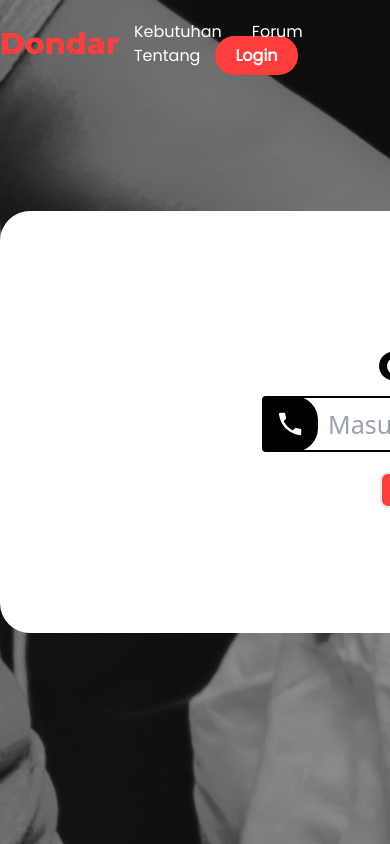
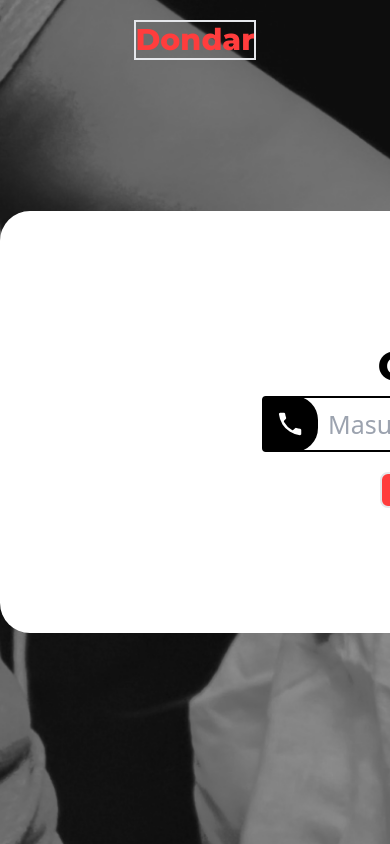
Before and after one commit to HaiPigGi/Donor_Darah__Laravel-API-FONNTE, a Next.js app in the folder my-app/: page /Login/OTP in a window 390 px wide. Shown: the top 844 px of the page. Built offline with nearby package versions, Linux system fonts and the light colour scheme.

Commit message:
new update

```diff
--- a/my-app/src/_components/navbar.js
+++ b/my-app/src/_components/navbar.js
@@ -37,44 +37,47 @@ export default function Navbar(props) {
 
 
   return (
-    <nav className="absolute top-0 w-[100%] z-50">
-      <div className="container mx-auto flex py-5 items-center justify-between">
-        <div id="brand">
+    <nav className="absolute top-0 w-full z-50">
+       <div className="md:container mx-auto flex flex-col md:flex-row py-5 items-center justify-start   md:justify-between">
+        <div id="brand" className="mb-4 md:mb-0 border-2">
           <a href="/" className="text-red text-3xl font-black font-Title">
             Dondar
           </a>
         </div>
         <div
           id="items"
-          className={["font-Subtitle font-regular", props.itemsColor].join(
+          className={["font-Subtitle font-regular md:visible collapse", props.itemsColor].join(
             " "
           )}
         >
           <a
             href="/FormPengajuan"
-            className="px-[15px] py-[15px] relative after:absolute hover:after:border-b-2 after:border-red after:w-full after:h-full after:left-0 after:bottom-0"
+            className="px-4 py-2 hover:border-b-2 border-red hover:text-red"
           >
             Kebutuhan
           </a>
           <a
             href="/forum"
-            className="px-[15px] py-[15px] relative after:absolute hover:after:border-b-2 after:border-red after:w-full after:h-full after:left-0 after:bottom-0"
+            className="px-4 py-2 hover:border-b-2 border-red hover:text-red"
           >
             Forum
           </a>
           <a
             href=""
-            className="px-[15px] py-[15px] relative after:absolute hover:after:border-b-2 after:border-red after:w-full after:h-full after:left-0 after:bottom-0"
+            className="px-4 py-2 hover:border-b-2 border-red hover:text-red"
           >
             Tentang
           </a>
           {userId ? (
-            // Render Logout button or whatever you need for logged-in state
-            <button onClick={handleLogout}>Logout</button>
+            <button
+              onClick={handleLogout}
+              className="px-4 py-2 bg-red text-white font-bold rounded-full ml-4"
+            >
+              Logout
+            </button>
           ) : (
-            // Render Login button or whatever you need for logged-out state
             <Link href="/Login" passHref legacyBehavior>
-              <a className="px-[20px] py-2 bg-red text-white font-bold rounded-full">
+              <a className="px-4 py-2 bg-red text-white font-bold rounded-full ml-4">
                 Login
               </a>
             </Link>
--- a/my-app/src/app/(pages)/Dashboard/ArticleSection.jsx
+++ b/my-app/src/app/(pages)/Dashboard/ArticleSection.jsx
@@ -8,7 +8,7 @@ export default function ArticleSection(){
 
     return(
         <section className="bg-white h[45rem] p-5">
-            <div className="container mx-auto">
+            <div className="cmd:ontainer mx-auto">
                 <h1 className="text-5xl font-Title text-center">Artikel</h1>
                 <div className="overflow-x-auto grid grid-flow-col grid-row-2 gap-4 py-10 items-center h-[40rem]">
                     <Card  />
--- a/my-app/src/app/(pages)/Dashboard/HeroSection.jsx
+++ b/my-app/src/app/(pages)/Dashboard/HeroSection.jsx
@@ -2,14 +2,14 @@ import Navbar from "@/_components/navbar";
 
 export default function HeroSection(){
     return(
-        <section className="bg-hero-bg bg-no-repeat bg-cover">
+        <section className="bg-hero-bg bg-no-repeat bg-cover w-[100%] border border-black ">
 
             <Navbar itemsColor="text-white"/>
             <div className="w-full h-screen overflow-hidden relative z-20 backdrop-blur-sm">
-            <div className="container mx-auto w-full h-full flex justify-end items-center">
-                <span>
-                <h1 className="text-red font-Title text-[40px] text-right">Setetes darah berguna <br/> untuk mereka</h1>
-                <h4 className="text-white font-Title text-[25px] text-right font-light">segera donorkan<br/> darah anda</h4>
+            <div className="container mx-auto w-full h-full flex justify-center md:justify-end items-center  md:items-center">
+                <span className="">
+                <h1 className="text-red font-Title text-[35px] md:text-[40px] text-center md:text-right">Setetes darah berguna <br/> untuk mereka</h1>
+                <h4 className="text-white font-Title text-[25px] md:text-[30px] text-center md:text-right font-light">segera donorkan<br/> darah anda</h4>
                 </span>
             </div>
             </div>
--- a/my-app/src/app/(pages)/Dashboard/InfomasiPendonorSection.jsx
+++ b/my-app/src/app/(pages)/Dashboard/InfomasiPendonorSection.jsx
@@ -2,8 +2,8 @@ import Map from "@/_components/Map";
 
 export default function InformasiPendonorSection(){
     return(
-      <section className="w-full h-screen flex items-center">
-        <div className="container mx-auto">
+      <section className="w-full h-screen flex items-center w-[100%]">
+        <div className="md:container mx-auto">
           <h1 className="text-center font-Title text-3xl my-5">Informasi Pendonor</h1>
           <div className="w-full h-[35rem] p-5 bg-red rounded-3xl">
             <Map/>
--- a/my-app/src/app/(pages)/Dashboard/TutorialSingkatSection.jsx
+++ b/my-app/src/app/(pages)/Dashboard/TutorialSingkatSection.jsx
@@ -26,8 +26,8 @@ export default function TutorialSingkatSection() {
 
       }
       return(
-        <section className="w-full h-screen flex items-center">
-            <div className="container mx-auto my-auto">
+        <section className="w-full h-screen flex items-center w-[100%] border overflow-hidden">
+            <div className="md:container mx-auto my-auto">
               <roleContext.Provider value={category}>
                 <roleDispatchContext.Provider value={dispatch}>
                   <div className="flex items-center mb-14">
--- a/my-app/src/app/(pages)/Dashboard/page.jsx
+++ b/my-app/src/app/(pages)/Dashboard/page.jsx
@@ -39,8 +39,9 @@ export default function Dashboard() {
   ];
 
   return (
+    <div className='w-[100%] border border-red overflow-x-hidden'>
       <DashboardLayout>
-      <div>
+        {/* <div>
           {loading ? (
             <Loading progress={progress} />
           ) : (
@@ -50,7 +51,13 @@ export default function Dashboard() {
               </React.Fragment>
               ))
               )}
+            </div> */}
+        <HeroSection />
+      <TutorialSingkatSection />
+      <InformasiPendonorSection />
+      <ArticleSection />
+      <Footer />
+      </DashboardLayout>`
     </div>
-    </DashboardLayout>
   );
 }
--- a/my-app/src/app/(pages)/forum/page.jsx
+++ b/my-app/src/app/(pages)/forum/page.jsx
@@ -143,7 +143,6 @@ const  Forum= () => {
     setSelectedTagar(selectedTagarId);
   };
 
-
   const fetchAllTagars = async () => {
     try {
       const response = await axios.get('http://localhost:8000/api/tagars/messages');
```
Also changed, not shown: my-app/src/app/(pages)/admin/page.jsx (line endings or trailing spaces), 1 other file (tests, documents, lock files or other folders). Lines whose indentation alone changed are shown as unchanged.
